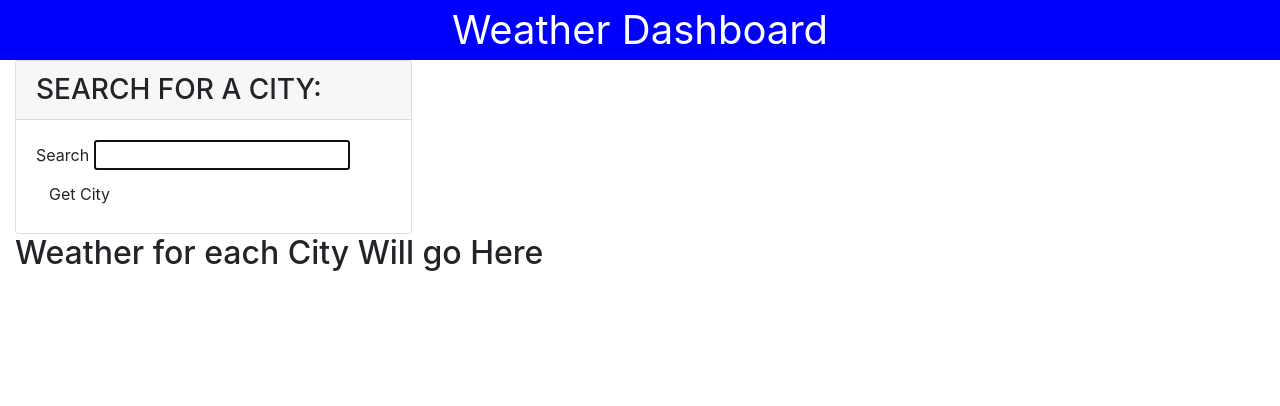
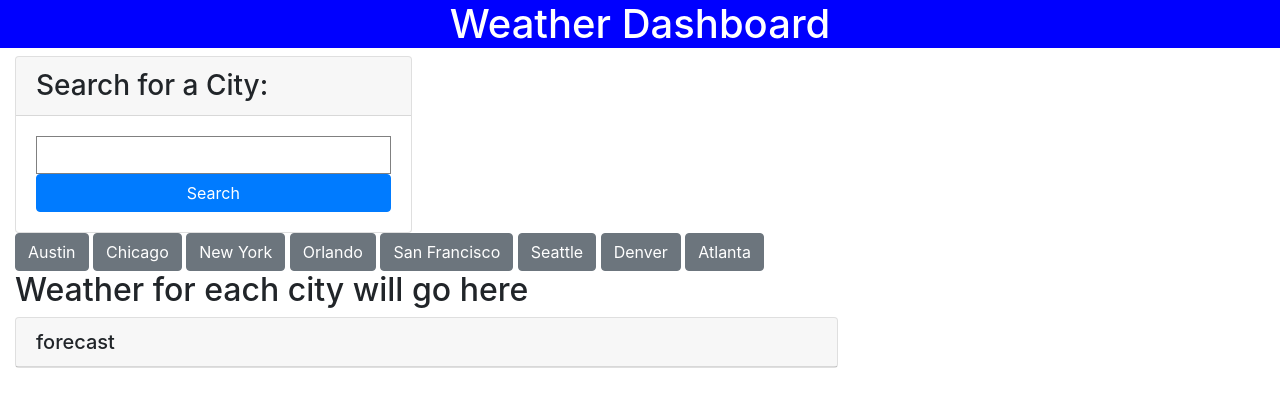
Before and after one commit to hollenbebe08/b-griffith-weather-dashboard, a plain HTML site: page index.html in a window 1280 px wide. Drawn offline with nearby package versions, Linux system fonts and the light colour scheme.

Commit message:
added styling to city search buttons and styled the search for city input card

```diff
--- a/assets/css/style.css
+++ b/assets/css/style.css
@@ -4,3 +4,11 @@ header {
     text-align: center;
     font-size: 30pt;
 }
+
+.city-btn {
+    background-color: rgb(219, 220, 224)
+}
+
+.form-control {
+    border: 1px solid grey;
+}
--- a/index.html
+++ b/index.html
@@ -9,28 +9,38 @@
     <title>Weather Dashboard</title>
 </head>
 <body>
-    <header class="col-12 text-centered">Weather Dashboard</header>
+    <header class="col-12 text-centered">
+        <h1>Weather Dashboard</h1>
+    </header>
     <main class="flex-row">
-        <div>
+        <div class= "col-12 col-md-4">
             <!-- search input to type in a city -->
-            <div class="col-12 col-md-4">
-                <div class="card">
-                <h3 class="card-header text-uppercase">Search for a City:</h3>
-                <form id="city-form" class="card-body">
-                    <label class="form-label" for="cityname">Search</label>
-                    <input name="city" id="cityname" type="text" autofocus="true" class="form-input" />
-                    <button type="submit" class="btn">Get City</button>
+            <div class="card">
+                <h3 class="card-header">Search for a City:</h3>
+                <form id="city-form" class="card-body input-group">
+                    <span class="input-group-text" id="inputGroup-sizing-default" style="display:none"></span>
+                    <input type="text" class="form-control" aria-label="Sizing example input" aria-describedby="inputGroup-sizing-lg">
+                    <button type="submit" class="d-grid gap-2 col-12 mx-auto btn btn-primary">Search</button>
                 </form>
-                </div>
-            <div>
-                <!-- cities to search for with buttons will go here -->
             </div>
         </div>
-        <div>
-            <div class="col-12 col-md-8">
-                <h2>Weather for each City Will go Here</h2>
+        <!-- click on button to search weather in specific cities -->
+        <div class="d-grid gap-2 col-12 mx-auto" id="city-buttons">
+            <button class="btn btn-secondary">Austin</button>
+            <button class="btn btn-secondary">Chicago</button>
+            <button class="btn btn-secondary">New York</button>
+            <button class="btn btn-secondary">Orlando</button>
+            <button class="btn btn-secondary">San Francisco</button>
+            <button class="btn btn-secondary">Seattle</button>
+            <button class="btn btn-secondary">Denver</button>
+            <button class="btn btn-secondary">Atlanta</button>
+        </div>
+        <div class="col-12 col-md-8">
+            <div>
+                <h2>Weather for each city will go here</h2>
             </div>
-            <div>
+            <div class="card">
+                <h5 class = "card-header">forecast</h5>
                 <!-- five cards will go here for the five day forecast -->
             </div>
         </div>
```
